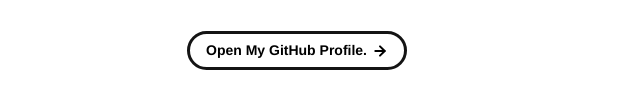
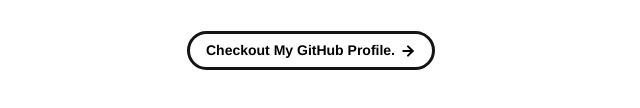
Before and after one commit to yoriscape/yoriscape.github.io, a plain HTML site: page index.html in a window 1280 px wide. Shown: the part 692-800 px from the top of the page, 88-728 px from the left. Drawn offline with Linux system fonts and the light colour scheme.

Commit message:
Some corrections

```diff
--- a/index.html
+++ b/index.html
@@ -46,7 +46,7 @@
               <span class="button-text">Join My Wallpapers Group.</span>
               <image src="./assets/icons/arrow-right.svg" class="right-arrow-icon"/>
             <a class="button" href="https://github.com/yoriscape">
-              <span class="button-text">Open My GitHub Profile.</span>
+              <span class="button-text">Checkout My GitHub Profile.</span>
               <image src="./assets/icons/arrow-right.svg" class="right-arrow-icon"/>
             </a>
         </div>
```
